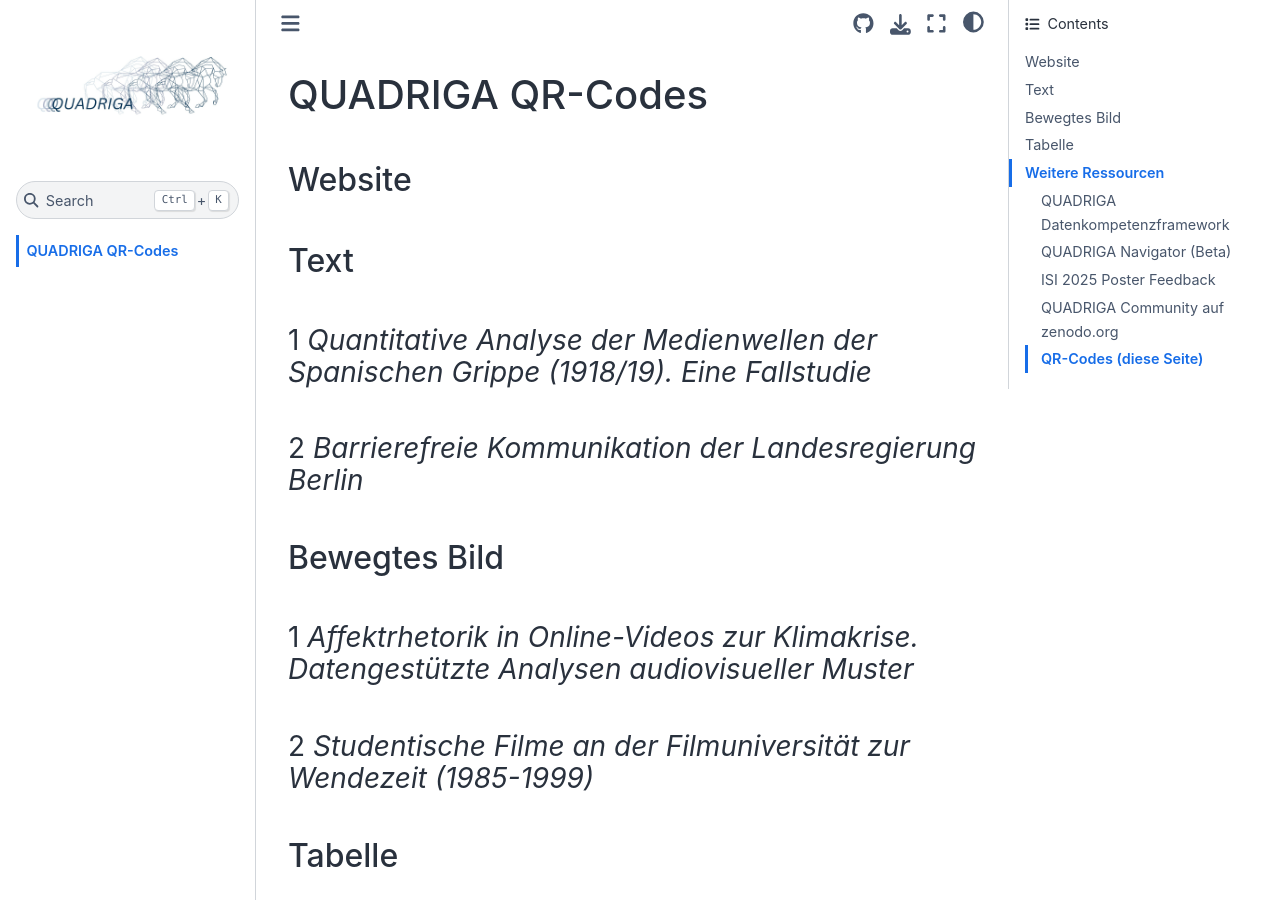
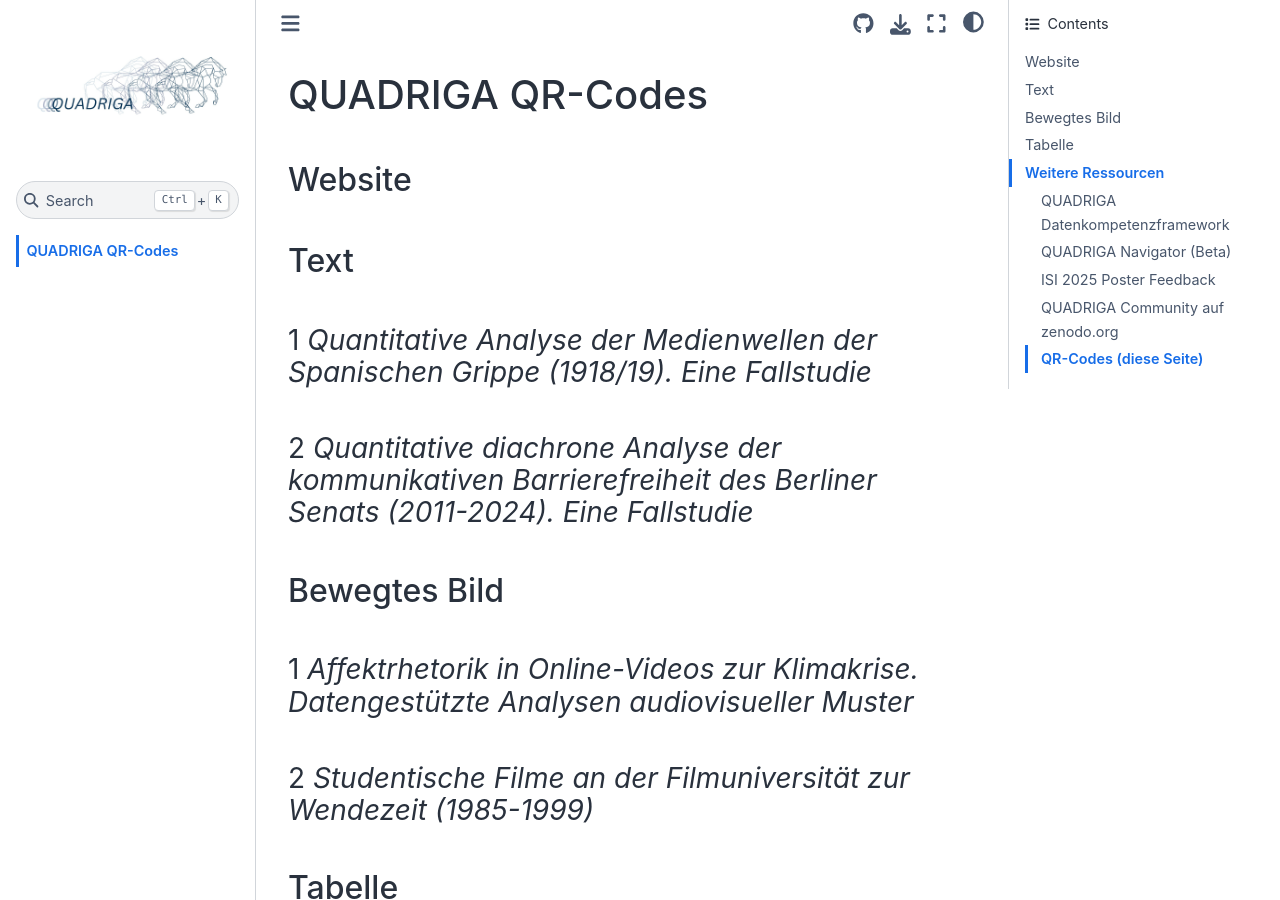
Before and after one commit to quadriga-dk/qr, a Jupyter Book: the page built from qr.md, in a window 1280 px wide and 900 px high. Built offline with Jupyter Book 1.0.4 settings and Sphinx 7.4.7 and the Sphinx Book theme 1.1.4, drawn with Linux system fonts in a browser that asks for light colours.

Commit message:
feat: Update link to Text case study 2

````diff
--- a/qr.md
+++ b/qr.md
@@ -23,7 +23,7 @@ qr_dict = {
     "url": "https://dh-network.github.io/quadriga"
   },
   "text-fs-2": {
-    "url": "https://dh-network.github.io/quadriga-fs-2"
+    "url": "https://quadriga-dk.github.io/Text-Fallstudie-2"
   },
   "bild-fs-1": {
     "url": "https://quadriga-dk.github.io/Bewegtes-Bild-Fallstudie-1/"
@@ -88,7 +88,7 @@ https://quadriga-dk.de
 
 https://dh-network.github.io/quadriga
 ```
-### 2 _Barrierefreie Kommunikation der Landesregierung Berlin_
+### 2 _Quantitative diachrone Analyse der kommunikativen Barrierefreiheit des Berliner Senats (2011-2024). Eine Fallstudie_
 ```{glue:figure} qr-text-fs-2
 :figwidth: 400px
 :name: "qr-text-fs-2"
````
